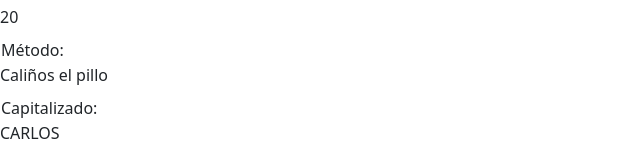
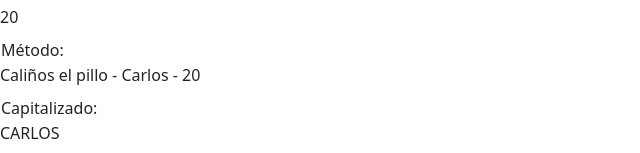
Before and after one commit to DevArthuro/angular-advance, an Angular app in the folder 4.counter-with-signals/: page /hero in a window 1280 px wide. Shown: the part 135-288 px from the top of the page, without its empty margins (0-640 px from the left). Built offline with nearby package versions, Linux system fonts and the light colour scheme.

Commit message:
refactor: add computed and pipes convertions

```diff
--- a/4.counter-with-signals/src/app/pages/hero/hero.component.ts
+++ b/4.counter-with-signals/src/app/pages/hero/hero.component.ts
@@ -1,4 +1,5 @@
-import { Component, signal } from '@angular/core';
+import { UpperCasePipe } from '@angular/common';
+import { Component, computed, signal } from '@angular/core';
 
 interface HeroSchema {
   name: string;
@@ -10,6 +11,7 @@ interface HeroSchema {
   selector: 'app-hero',
   templateUrl: './hero.components.html',
   styleUrl: './hero.component.scss',
+  imports: [UpperCasePipe],
 })
 class HeroComponent {
   heroes: HeroSchema[] = [
@@ -52,14 +54,8 @@ class HeroComponent {
     this.hero.set({
       ...this.heroes[this.currentIndex],
     });
-  }
 
-  resetForm() {
-    this.hero.set({
-      ...this.heroes[0],
-    });
-
-    this.currentIndex = 0;
+    return this.hero;
   }
 
   changeAge() {
@@ -77,13 +73,29 @@ class HeroComponent {
       return hero;
     });
 
-    this.hero.update((value) => ({ ...value, age: value.age += 1 }));
+    this.hero.update((value) => ({ ...value, age: (value.age += 1) }));
 
     this.heroes = newHeroes;
+
+    return this.hero;
   }
 
-  getHeroDescription() {
-    return this.hero().description;
+  getHeroDescription = computed(() => {
+    return `${this.hero().description} - ${this.hero().name} - ${
+      this.hero().age
+    }`;
+  });
+
+  capitalizeName = computed(() => {
+    return this.hero().name.toUpperCase();
+  });
+
+  resetForm() {
+    this.hero.set({
+      ...this.heroes[0],
+    });
+
+    this.currentIndex = 0;
   }
 }
 
--- a/4.counter-with-signals/src/app/pages/hero/hero.components.html
+++ b/4.counter-with-signals/src/app/pages/hero/hero.components.html
@@ -11,7 +11,8 @@
   <dd>{{ getHeroDescription() }}</dd>
 
   <td>Capitalizado:</td>
-  {{ hero().name.toUpperCase() }}
+  <!--{{ capitalizeName() }} computed with signals -->
+   {{hero().name | uppercase}}
 </dl>
 
 <button (click)="changeHero()" class="btn btn-primary mx-2">
```
